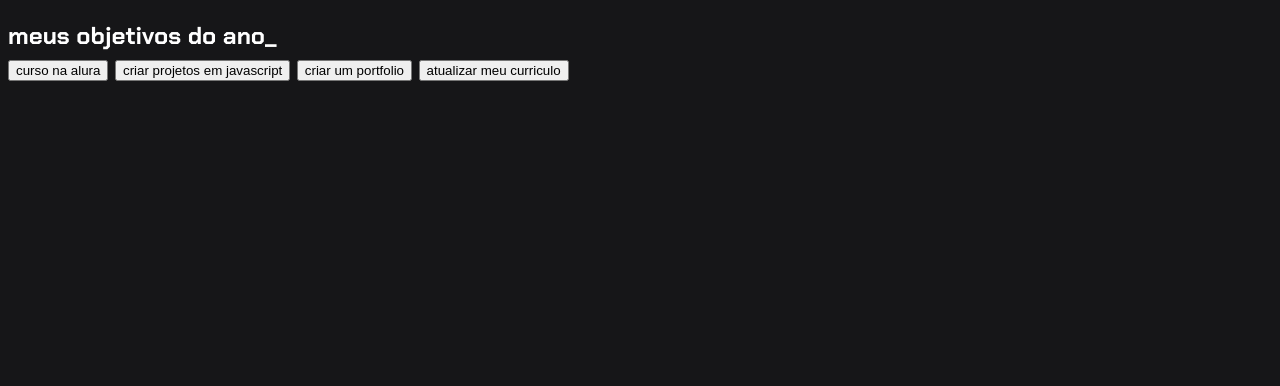
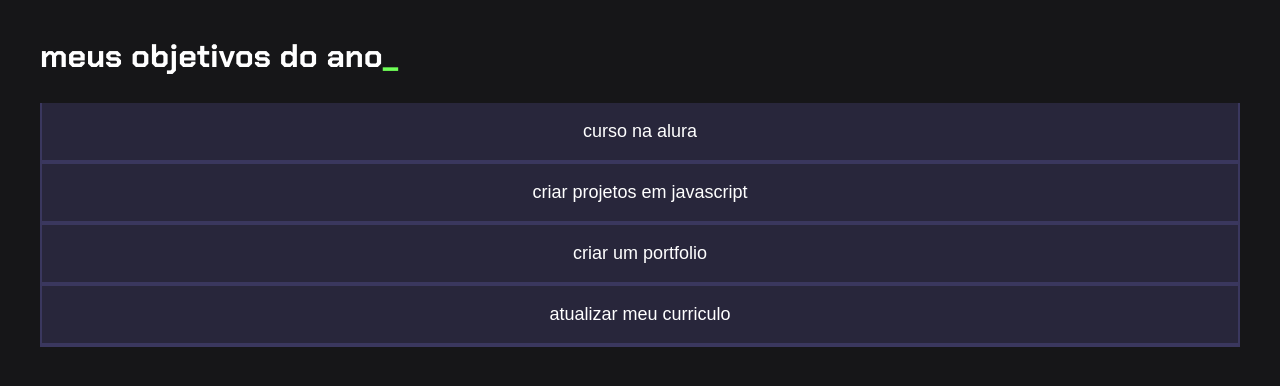
Before and after one commit to fariajoao10/fariajoao10, a plain HTML site: page alura joao/index.html in a window 1280 px wide. Drawn offline with Linux system fonts and the light colour scheme.

Commit message:
Add files via upload

```diff
--- a/alura joao/index.html
+++ b/alura joao/index.html
@@ -8,7 +8,7 @@
 </head>
 <body>
  <section class="conteudo-principal">
- <h2 class=titulo-principal>meus objetivos do ano_</h2class>
+ <h2 class=titulo-principal>meus objetivos do ano<span>_</span></h2>
 <div class="botoes"></div>
 <button class="botao">curso na alura</button>
 <button class="botao"> criar projetos em javascript</button>
--- a/alura joao/style.css
+++ b/alura joao/style.css
@@ -14,3 +14,35 @@ body {
   color: var(--branco);
   font-family: 'Chakra Petch', sans-serif;
 }
+.conteudo-principal {
+  display: flex;
+  flex-direction: column;
+  justify-content: center;
+  align-items: center;
+  max-width: 1200px;
+  width: 100%;
+  margin: 0 auto;
+}
+.titulo-principal {
+  text-align: left;
+  width: 100%;
+  font-size: 32px;
+}
+.titulo-principal span {
+  color: var(--verde);
+}
+.botao{
+  font-family: "Crakra Petch", sans-serif;
+  background-color: var(--botao-inativo);
+  color: var(--branco);
+  display: flex;
+  justify-content: center;
+  padding: 1em;
+  font-size: 18px;
+  align-items: center;
+  width: 100%;
+    border-bottom: 4px solid var(--botao-ativo);
+    border-left: 2px solid var(--botao-ativo);
+    border-right: 2px solid var(--botao-ativo);
+    border-top: none;
+}
```
